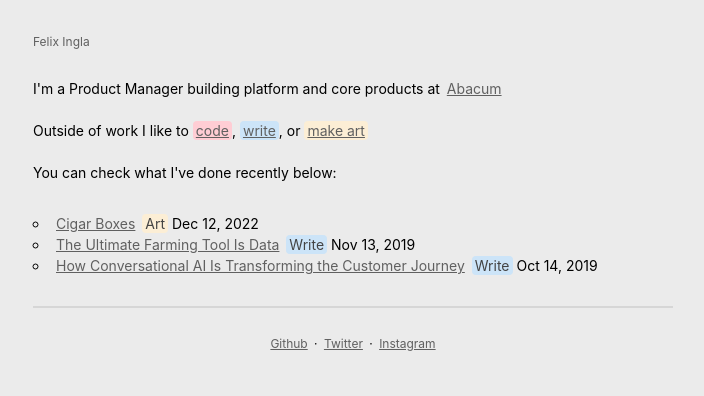
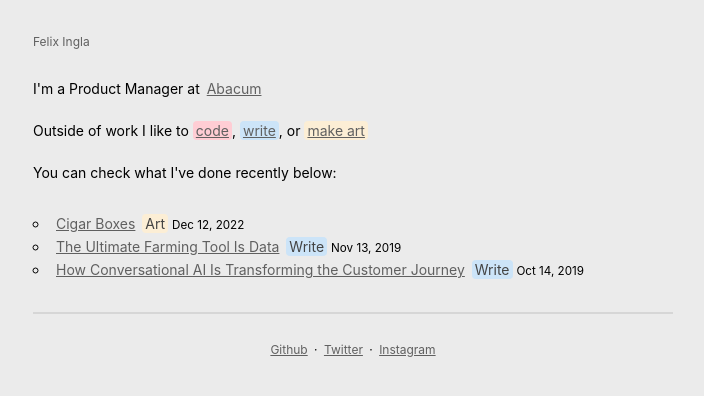
Before and after one commit to felixingla/personal-website-2022, a plain HTML site: page index.html in a window 1280 px wide. Shown: the whole page, without its empty margins (287-991 px from the left). Drawn offline with Linux system fonts and the light colour scheme; a web font is replaced by a local one.

Commit message:
Update index.html

```diff
--- a/index.html
+++ b/index.html
@@ -13,7 +13,7 @@
 </header>
 
 <section>
-  I'm a Product Manager building platform and core products at <a href="https://www.abacum.io"> Abacum</a>
+  I'm a Product Manager at <a href="https://www.abacum.io"> Abacum</a>
   <br></br>
   Outside of work I like to <a class="red" href="https://github.com/felixingla">code</a>, <a class="blue"> write</a>, or <a class="yellow" href="https://instagram.com/felix.ingla">make art</a>
   <br></br>
@@ -24,13 +24,13 @@
   <li>
     <a href="/cigar_box.html">Cigar Boxes</a>
     <mark class = "yellow">Art</mark>
-     Dec 12, 2022
+     <small>Dec 12, 2022</small>
   </li>
 
   <li>
     <a href="https://medium.com/dataseries/the-ultimate-farming-tool-is-data-cc8ecd79f00">The Ultimate Farming Tool Is Data</a>
     <mark class = "blue">Write</mark>
-    Nov 13, 2019
+    <small>Nov 13, 2019 </small>
   </li>
 
 
@@ -38,7 +38,7 @@
     <a href="https://medium.com/p/30d66903cf9
 ">How Conversational AI Is Transforming the Customer Journey</a>
     <mark class = "blue">Write</mark>
-    Oct 14, 2019
+    <small>Oct 14, 2019 </small>
   </li>
 
 </section>
```
